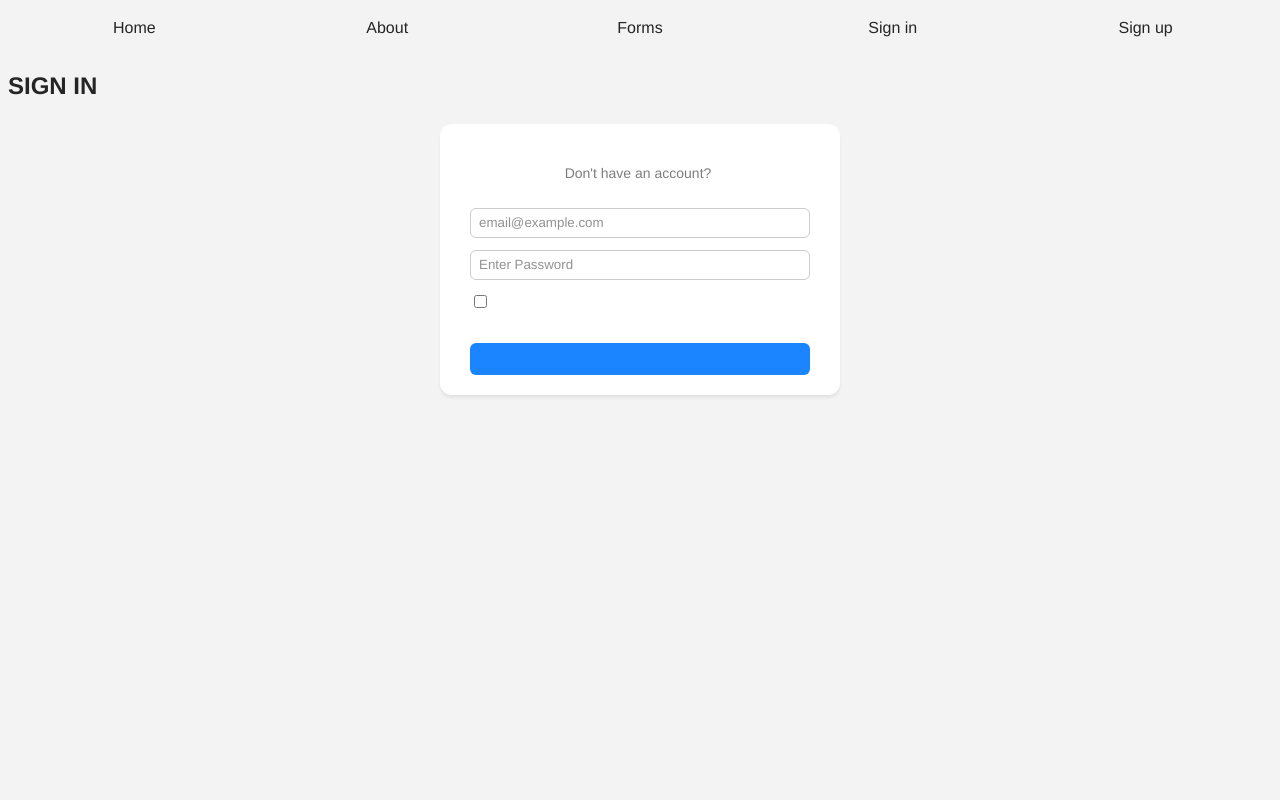
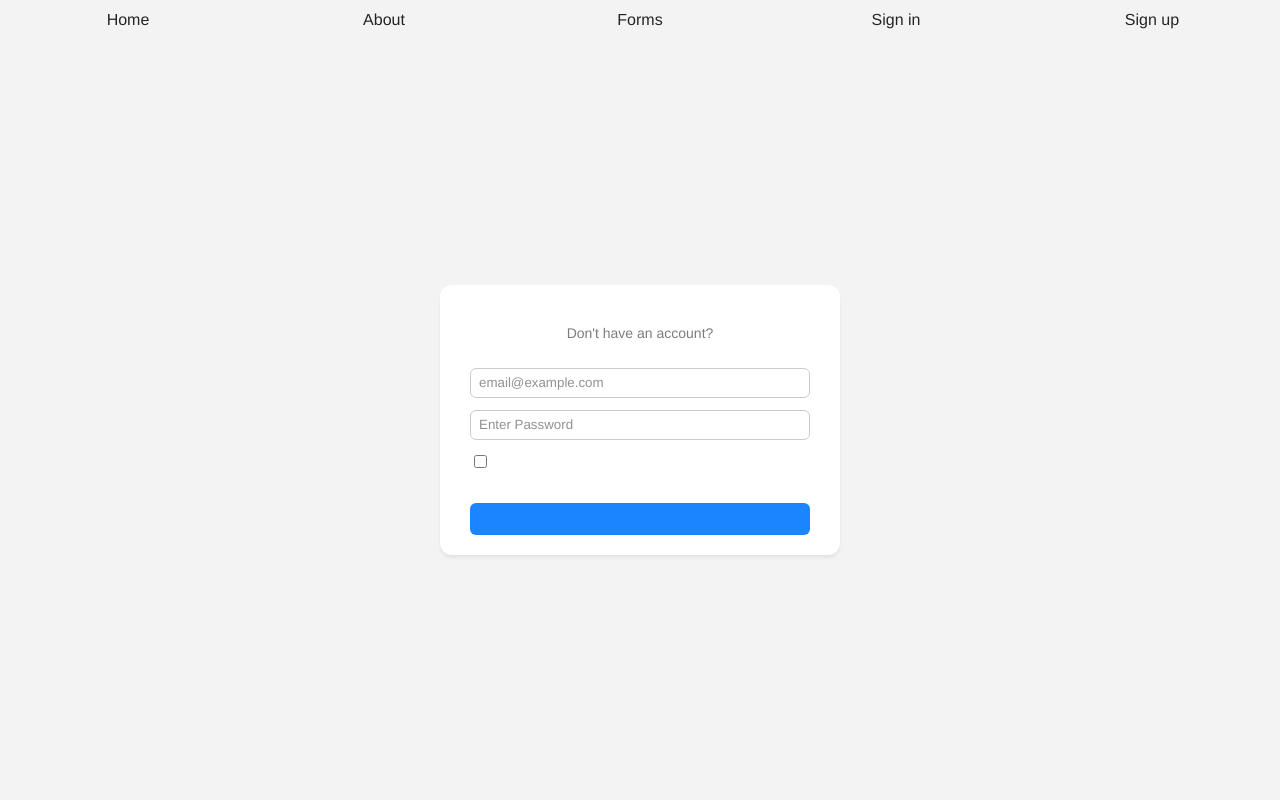
Before and after one commit to watertrans/python-flask-devcontainers, a Python web app: template src/templates/pages/signin.html in a window 1280 px wide. Run offline with Jinja, Linux system fonts and the light colour scheme; the template is opened without the code that fills it, so the values that code supplies are empty.

Commit message:
Update design

```diff
--- a/src/app.py
+++ b/src/app.py
@@ -3,6 +3,7 @@ from context_processor import utility_processor
 from dotenv import load_dotenv
 from errors import bp as errors_bp
 from flask import Config, Flask
+from flask_babel import Babel
 from flask_session import Session
 from flask_sqlalchemy import SQLAlchemy
 from flask.logging import default_handler
@@ -164,6 +165,7 @@ app.register_blueprint(pages_bp)
 app.register_blueprint(errors_bp)
 app.context_processor(utility_processor)
 
+babel = Babel(app)
 setup_config(app)
 setup_logger(app)
 setup_session(app)
--- a/src/messages.py
+++ b/src/messages.py
@@ -8,6 +8,9 @@ SCREEN_FORGOT_PASSWORD = _("Forgot Password")
 SCREEN_RESET_PASSWORD = _("Reset Password")
 SCREEN_HOME = _("Home")
 SCREEN_ABOUT_US = _("About Us")
+SCREEN_2FA_VERIFY = _("Verify Two-Factor")
+SCREEN_2FA_ENROLL = _("Enroll Two-Factor")
+SCREEN_2FA_ENROLL_VERIFY = _("Verify enrolled Two-Factor")
 
 # For user label
 FORM_LABEL_USERNAME = _("Username")
@@ -34,6 +37,7 @@ FORM_LABEL_SIGNOUT = _("Sign Out")
 FORM_LABEL_VERIFY = _("Verify")
 FORM_LABEL_VERIFICATION_CODE = _("Verification code")
 FORM_LABEL_FACTOR = _("Factor")
+FORM_LABEL_FACTOR_NAME = _("Name")
 FORM_LABEL_ENROLL = _("Enroll")
 
 # For generic label
--- a/src/static/css/style.css
+++ b/src/static/css/style.css
@@ -69,12 +69,29 @@
 }
 
 body {
+    display: flex;
+    flex-direction: column;
     font-family: var(--font-family);
     font-size: var(--font-size);
     font-weight: var(--font-weight);
     line-height: var(--line-height);
     color: var(--text-color);
     background-color: var(--background-color);
+    min-height: 100vh;
+    margin: 0;
+    padding: 0;
+}
+
+body > section {
+    display: flex;
+    flex-direction: column;
+    flex-grow: 1;
+    padding: 1rem;
+}
+
+main {
+    display: flex;
+    flex-grow: 1;
 }
 
 * {
@@ -114,31 +131,11 @@ input[type="search"]::-webkit-calendar-picker-indicator {
    Individual element classes specific to the application.
    ======================================================================================= */
 
-.card-enroll {
-    width: 400px;
-}
-
-.card-enroll-verify {
-    width: 400px;
-}
-
-.card-reset-password {
-    width: 400px;
-}
-
-.card-signin {
-    width: 400px;
-}
-
-.card-signup {
-    width: 400px;
-}
-
-.card-verify {
-    width: 400px;
-}
-
-
+.card-auth {
+    width: 100%;
+    max-width: 400px;
+    min-width: 300px;
+}
 
 /* =======================================================================================
    Layout classes inspired by the style of Tailwind CSS.
--- a/src/templates/pages/forms.html
+++ b/src/templates/pages/forms.html
@@ -5,7 +5,7 @@
 {% endblock header %}
 
 {% block content %}
-<div class="card">
+<div class="card flex-grow">
   <form class="card-body" action="#" method="get">
     <h3>Form classes</h3>
     <div class="form-group">
--- a/src/templates/pages/signin.html
+++ b/src/templates/pages/signin.html
@@ -1,12 +1,10 @@
 {% extends 'layouts/base.html' %}
 
-{% block header %}
-<h1>{% block title %}SIGN IN{% endblock title %}</h1>
-{% endblock header %}
+{% block title %}localized.SCREEN_SIGNIN{% endblock title %}
 
 {% block content %}
-<div class="flex items-center justify-center grow">
-  <div class="card card-signin">
+<div class="flex items-center justify-center flex-grow">
+  <div class="card card-auth card-signin">
     <form action="{{ url_for('pages.signin') }}" class="card-body flex flex-col" method="post">
       {{ form.csrf_token }}
       <div class="text-center mb-5">
@@ -20,8 +18,8 @@
         {% endfor %}{% endif %}{% endwith %}
         <div class="flex flex-col items-center justify-center">
           <span class="text-sm text-gray-6">
-            Don't have an account?
-            <a class="link ml-1" href="{{ url_for('pages.signup') }}" tabindex="5">
+            {{ _("Don't have an account?") }}
+            <a class="link" href="{{ url_for('pages.signup') }}" tabindex="5">
               {{ localized.FORM_LABEL_SIGNUP }}
             </a>
           </span>
```
Also changed, not shown: src/pages.py (+6 -9 lines), src/templates/pages/enroll.html (+7 -9 lines), src/templates/pages/enroll_verify.html (+8 -10 lines), src/templates/pages/reset_password.html (+3 -5 lines), src/templates/pages/signup.html (+4 -6 lines), src/templates/pages/verify.html (+9 -11 lines).
